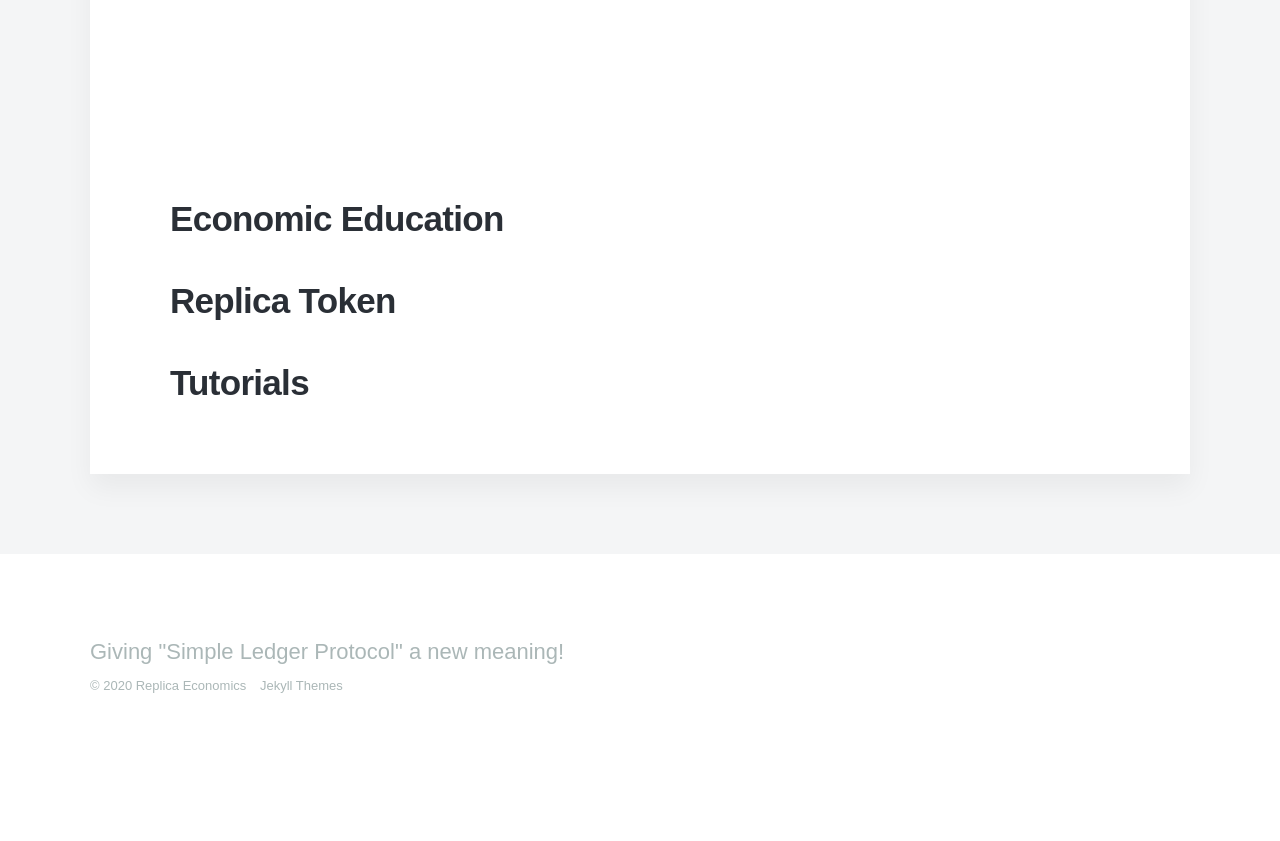
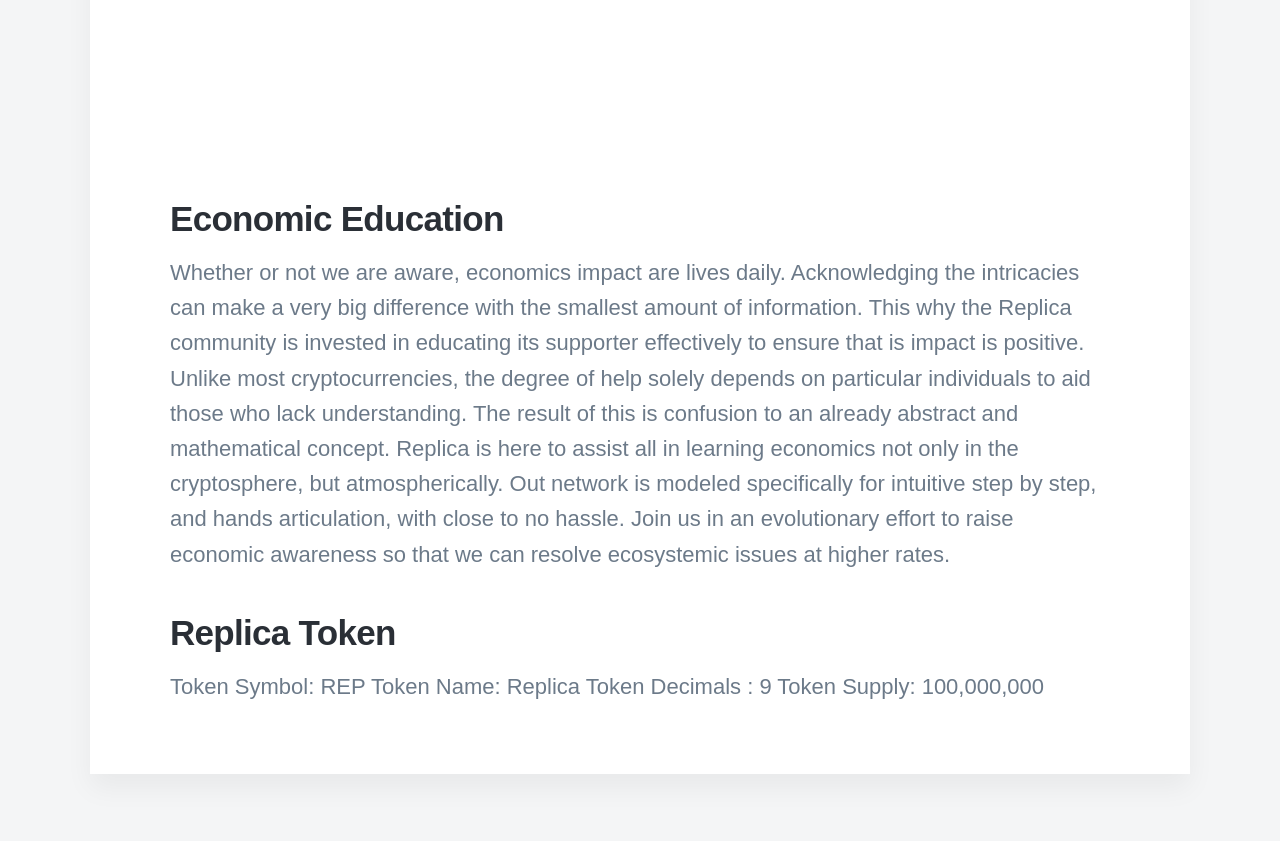
Before and after one commit to ishyu/Replica-Economics, a Jekyll site: the page built from _projects/2018-06-30-demo-project.md, in a window 1280 px wide and 900 px high, scrolled down 1661 px. Shown: the top 841 px of the window. Built offline with Jekyll 4.4.1, drawn with Linux system fonts in a browser that asks for light colours; nearby versions of some CDN libraries; some web fonts are replaced; before the commit the page ends 2433 px from its top, so only the background shows below that.

Commit message:
Update 2018-06-30-demo-project.md

```diff
--- a/_projects/2018-06-30-demo-project.md
+++ b/_projects/2018-06-30-demo-project.md
@@ -10,6 +10,12 @@
 
 ## Economic Education
 
+Whether or not we are aware, economics impact are lives daily. Acknowledging the intricacies can make a very big 		difference with the smallest amount of information. This why the Replica community is invested in educating its supporter effectively to ensure that is impact is positive. Unlike most cryptocurrencies, the degree of help solely depends on particular individuals to aid those who lack understanding. The result of this is confusion to an already abstract and mathematical concept. Replica is here to assist all in learning economics not only in the cryptosphere, but atmospherically. Out network is modeled specifically for intuitive step by step, and hands articulation, with close to no hassle. Join us in an evolutionary effort to raise economic awareness so that we can resolve ecosystemic issues at higher rates.
+
+
 ## Replica Token
 
-## Tutorials
+Token Symbol: REP
+Token Name: Replica
+Token Decimals : 9
+Token Supply: 100,000,000
```
